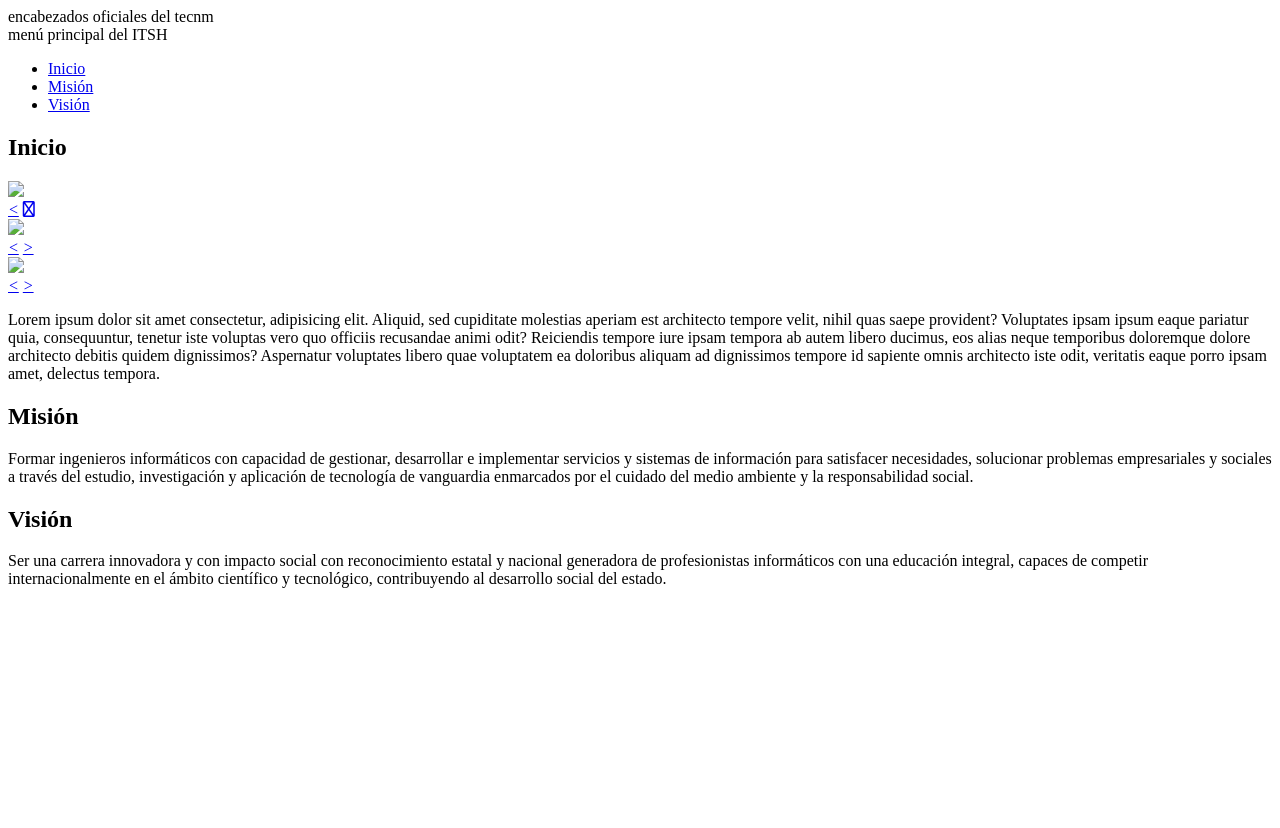
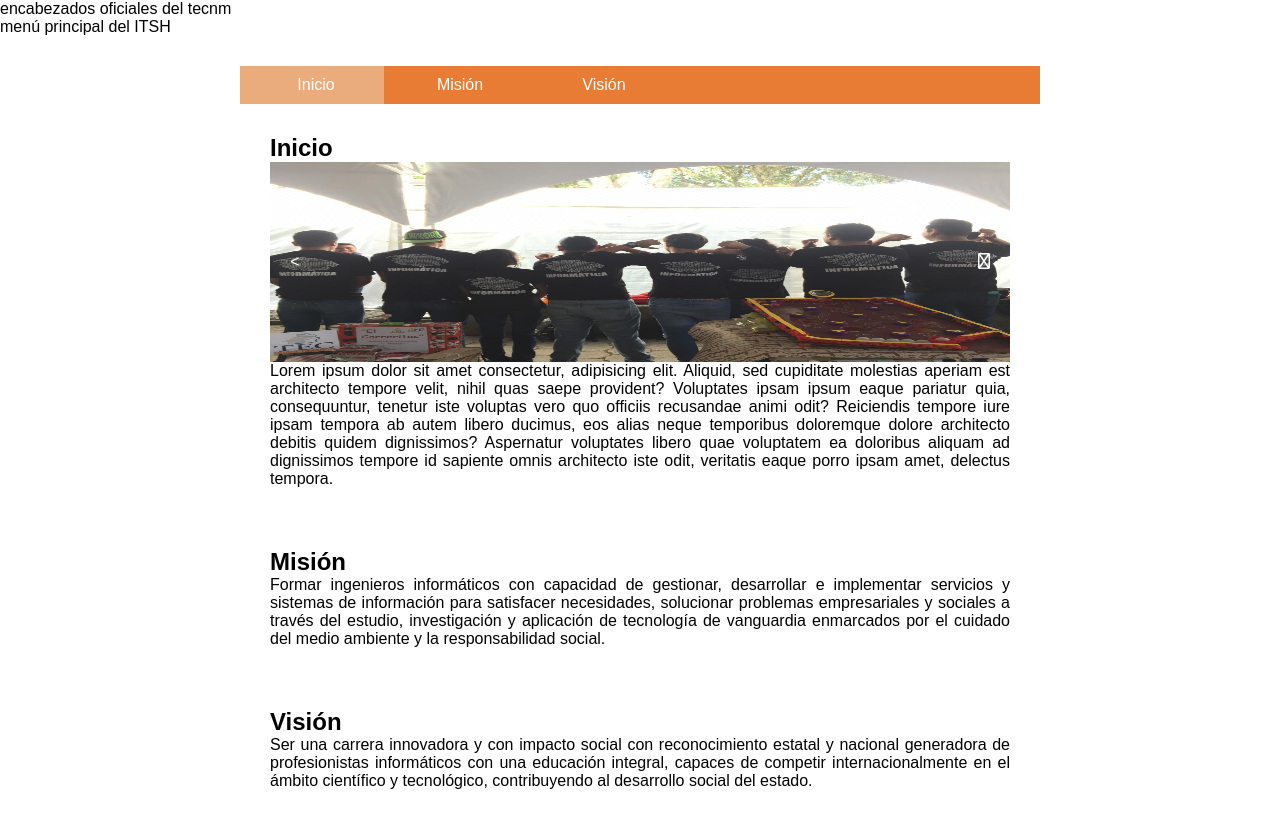
Before and after one commit to hugohcinf/Prueba2, a plain HTML site: page index.html in a window 1280 px wide. Before the commit the page ends 800 px from the top, so only its background shows below. Drawn offline with nearby package versions, Linux system fonts and the light colour scheme; the site is published under a folder, as on GitHub Pages, so addresses that start at the root find nothing.

Commit message:
Corrigiendo error de imagen
Las imágenes no cargaban por error en la ruta

```diff
--- a/css/style.css
+++ b/css/style.css
@@ -103,9 +103,7 @@ a{
 i{
     color: #fff;
 }
-.texto{
-    text-deco
-}
+
 img{
     height: 100%;
     width: 100%;
--- a/index.html
+++ b/index.html
@@ -5,11 +5,11 @@
     <meta http-equiv="X-UA-Compatible" content="IE=edge">
     <meta name="viewport" content="width=device-width, initial-scale=1.0">
     <title>Ingeniería Informática</title>
-    <link rel="stylesheet" href="/css/style.css">
+    <link rel="stylesheet" href="css/style.css">
 
     <script src="https://kit.fontawesome.com/b25b47ad33.js" crossorigin="anonymous"></script>
     <script src="https://code.jquery.com/jquery-3.6.1.min.js"></script>
-    <script src="/js/main.js"></script>
+    <script src="js/main.js"></script>
 </head>
 <body>
     <header> encabezados oficiales del tecnm</header>
@@ -26,7 +26,7 @@
                 <div id="contentItemsCarrusel">
                     <div class="itemCarrusel" id="item1">
                         <div class="tarjetaCarrusel" id="imagen1">
-                            <img src="/img/1.JPG">
+                            <img src="img/1.JPG">
                         </div>
                         <div class="flechasCarrusel">
                             <a href="#item3"><i><</i></a>
@@ -35,7 +35,7 @@
                     </div>
                     <div class="itemCarrusel" id="item2">
                         <div class="tarjetaCarrusel" id="imagen2">
-                            <img src="/img/2.JPG">
+                            <img src="img/2.JPG">
                         </div>
                         <div class="flechasCarrusel">
                             <a href="#item1"><i><</i></a>
@@ -44,7 +44,7 @@
                     </div>
                     <div class="itemCarrusel" id="item3">
                         <div class="tarjetaCarrusel" id="imagen3">
-                            <img src="/img/3.JPG">
+                            <img src="img/3.JPG">
                         </div>
                         <div class="flechasCarrusel">
                             <a href="#item2"><i><</i></a>
```
